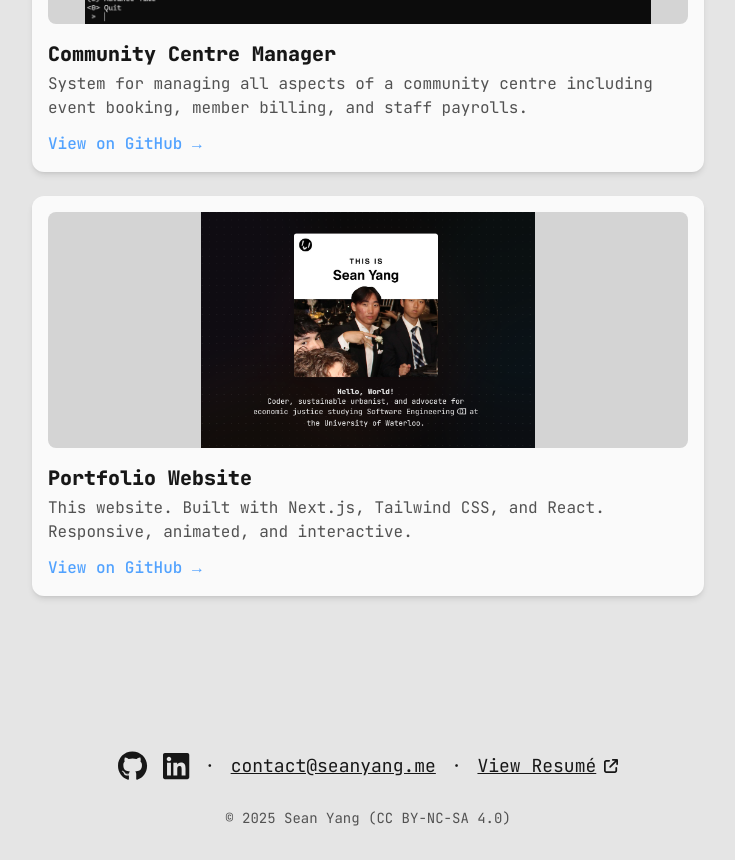
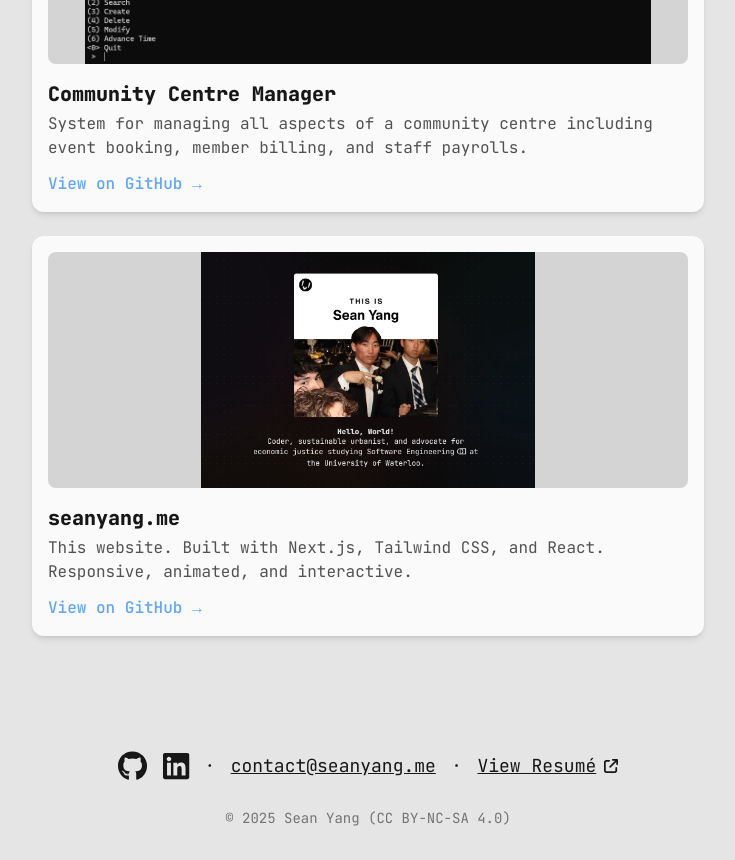
Before and after one commit to aicheye/seanyang.me, a Next.js app: page / in a window 1280 px wide. Shown: the part 2000-2860 px from the top of the page, without its empty margins (272-1007 px from the left). Built offline with nearby package versions, Linux system fonts and the light colour scheme.

Commit message:
many changes

```diff
--- a/app/animations.css
+++ b/app/animations.css
@@ -4,7 +4,6 @@
 }
 
 section,
-footer,
 .portfolio-card {
   opacity: 0;
   transform: translateY(40px);
--- /dev/null
+++ b/app/components/Footer.jsx
@@ -0,0 +1,41 @@
+"use client";
+
+import { faGithub, faLinkedin } from "@fortawesome/free-brands-svg-icons";
+import { faArrowUpRightFromSquare } from "@fortawesome/free-solid-svg-icons";
+import { FontAwesomeIcon } from "@fortawesome/react-fontawesome";
+
+export default function Footer() {
+  return (
+    <>
+      <footer className="mt-auto py-8 flex flex-col items-center gap-2 z-10">
+        <div className="flex lg:flex-row md:flex-row flex-col lg:gap-4 md:gap-4 gap-2 items-center mb-4" style={{ color: "var(--page-text)" }}>
+          <div className="flex lg:gap-4 md:gap-4 gap-2 items-center">
+            <span className="lg:text-3xl md:text-3xl text-2xl flex gap-2 lg:gap-4 md:gap-4 items-center">
+              <a href="https://github.com/aicheye/" aria-label="GitHub" target="_blank" rel="noopener noreferrer">
+                <FontAwesomeIcon icon={faGithub} />
+              </a>
+              <a href="https://www.linkedin.com/in/syang07/" aria-label="LinkedIn" target="_blank" rel="noopener noreferrer">
+                <FontAwesomeIcon icon={faLinkedin} />
+              </a>
+            </span>
+            <span>·</span>
+            <a href="mailto:contact@seanyang.me" aria-label="Email" className="lg:text-lg md:text-lg text-md underline" target="_blank" rel="noopener noreferrer">
+              contact@seanyang.me
+            </a>
+          </div>
+          <span className="hidden lg:block md:block">·</span>
+          <a href="/resume.pdf" target="_blank" rel="noopener noreferrer" className="underline lg:text-lg md:text-lg text-md flex items-center gap-2">
+            View Resumé
+            <FontAwesomeIcon icon={faArrowUpRightFromSquare} className="text-sm" />
+          </a>
+        </div>
+        <div className="text-sm" style={{ color: "var(--muted-text)" }}>
+          © {new Date().getFullYear()} Sean Yang{" "}
+          <a href="https://creativecommons.org/licenses/by-nc-sa/4.0/" target="_blank" rel="noopener noreferrer">
+            (CC BY-NC-SA 4.0)
+          </a>
+        </div>
+      </footer>
+    </>
+  );
+}
--- a/app/components/Tooltip.jsx
+++ b/app/components/Tooltip.jsx
@@ -3,11 +3,14 @@ export default function Tooltip({ isLightMode, tooltipVisible, tooltipPosition,
     tooltipVisible && (
       <>
         <div
-          className={`fixed pointer-events-none px-2 py-1 text-sm rounded-lg shadow-lg transition-opacity duration-200 ${isLightMode ? "bg-white text-neutral-800 border border-neutral-200" : "bg-neutral-800 text-white border border-neutral-700"}`}
+          className="fixed pointer-events-none px-2 py-1 text-sm rounded-lg shadow-lg transition-opacity duration-200 border"
           style={{
             left: tooltipPosition.x,
             top: tooltipPosition.y,
             zIndex: 10000,
+            backgroundColor: "var(--tooltip-bg)",
+            color: "var(--tooltip-text)",
+            borderColor: "var(--tooltip-border)",
           }}
         >
           {text}
--- a/app/globals.css
+++ b/app/globals.css
@@ -2,12 +2,67 @@
 @import "tailwindcss";
 
 :root {
-  --bg-color: bg-neutral-950;
-  --fg-color: text-neutral-200;
-  background-color: var(--bg-color);
-  color: var(--fg-color);
+  --blob-purple: rgba(168, 85, 247, 0.06);
+  --blob-blue: rgba(59, 130, 246, 0.06);
+  --blob-cyan: rgba(34, 211, 238, 0.06);
+  --blob-orange: rgba(249, 115, 22, 0.06);
+  --blob-red: rgba(239, 68, 68, 0.06);
+
+  --dot-color: #555;
+
+  --tooltip-bg: rgb(38, 38, 38);
+  --tooltip-text: rgb(255, 255, 255);
+  --tooltip-border: rgb(64, 64, 64);
+  --theme-button-bg: rgb(255, 255, 255);
+  --theme-button-text: rgb(38, 38, 38);
+  --theme-button-hover: rgb(245, 245, 245);
+  --theme-button-icon: rgb(38, 38, 38);
+
+  --page-bg: rgb(10, 10, 10);
+  --page-text: rgb(229, 229, 229);
+  --heading-text: rgb(229, 229, 229);
+  --subtext: rgb(163, 163, 163);
+  --muted-text: rgb(115, 115, 115);
+  --card-bg: rgb(23, 23, 23);
+  --card-image-bg: rgb(38, 38, 38);
+  --hero-image-bg: rgb(38, 38, 38);
+  --link-color: rgb(96, 165, 250);
+  --accent-color: rgb(96, 165, 250);
+  --scroll-indicator: rgb(255, 255, 255);
+
+  background-color: var(--page-bg);
   font-family: "JetBrains Mono", "Courier New", monospace;
   font-optical-sizing: auto;
   font-weight: 400;
   font-style: normal;
 }
+
+[data-theme="light"] {
+  --blob-purple: rgba(196, 181, 253, 0.4);
+  --blob-blue: rgba(147, 197, 253, 0.4);
+  --blob-cyan: rgba(165, 243, 252, 0.4);
+  --blob-orange: rgba(254, 215, 170, 0.4);
+  --blob-red: rgba(252, 165, 165, 0.4);
+
+  --dot-color: #333;
+
+  --tooltip-bg: rgb(255, 255, 255);
+  --tooltip-text: rgb(38, 38, 38);
+  --tooltip-border: rgb(229, 229, 229);
+  --theme-button-bg: rgb(38, 38, 38);
+  --theme-button-text: rgb(251, 191, 36);
+  --theme-button-hover: rgb(64, 64, 64);
+  --theme-button-icon: rgb(251, 191, 36);
+
+  --page-bg: rgb(229, 229, 229);
+  --page-text: rgb(23, 23, 23);
+  --heading-text: rgb(17, 24, 39);
+  --subtext: rgb(82, 82, 82);
+  --muted-text: rgb(115, 115, 115);
+  --card-bg: rgb(250, 250, 250);
+  --card-image-bg: rgb(212, 212, 212);
+  --hero-image-bg: rgb(38, 38, 38);
+  --link-color: rgb(96, 165, 250);
+  --accent-color: rgb(96, 165, 250);
+  --scroll-indicator: rgb(38, 38, 38);
+}
--- a/app/layout.jsx
+++ b/app/layout.jsx
@@ -3,12 +3,17 @@ import "./globals.css";
 export const metadata = {
   title: "Sean Yang",
   description: "Sean Yang's personal website",
+  authors: "Sean Yang",
+};
+
+export const viewport = {
+  themeColor: "var(--page-bg)",
 };
 
 export default function RootLayout({ children }) {
   return (
-    <html lang="en">
-      <body className={`antialiased`}>{children}</body>
+    <html lang="en" className="antialiased scroll-smooth">
+      <body>{children}</body>
     </html>
   );
 }
--- a/app/page.jsx
+++ b/app/page.jsx
@@ -1,15 +1,14 @@
 "use client";
 
-import { faGithub, faLinkedin } from "@fortawesome/free-brands-svg-icons";
-import { faArrowUpRightFromSquare } from "@fortawesome/free-solid-svg-icons";
-import { FontAwesomeIcon } from "@fortawesome/react-fontawesome";
 import Image from "next/image";
+import Link from "next/link";
 import React, { useEffect, useRef, useState } from "react";
 import portfolio from "../public/portfolio/portfolio";
 import "./animations.css";
 import Background from "./components/Background.jsx";
+import Footer from "./components/Footer.jsx";
 import ThemeButton from "./components/ThemeButton.jsx";
-import Tooltip from "./components/Tooltip";
+import Tooltip from "./components/Tooltip.jsx";
 
 function useScrollAnimation() {
   const refs = useRef([]);
@@ -116,25 +115,30 @@ export default function Home() {
   }, [isLightMode]);
 
   React.useEffect(() => {
-    setIsLightMode(window.matchMedia("(prefers-color-scheme: light)").matches);
-    const mediaQueryList = window != null && window.matchMedia("(prefers-color-scheme: light)");
-    mediaQueryList.addEventListener("change", handleThemeChange);
+    const mediaQuery = window.matchMedia("(prefers-color-scheme: light)");
+    setIsLightMode(mediaQuery.matches);
+
+    const handleThemeChange = (event) => {
+      setIsLightMode(event.matches);
+    };
+
+    mediaQuery.addEventListener("change", handleThemeChange);
+    return () => mediaQuery.removeEventListener("change", handleThemeChange);
   }, []);
 
-  const handleThemeChange = (event) => {
-    if (event.matches) {
-      setIsLightMode(true);
-      document.documentElement.style.setProperty("--bg-color", "bg-neutral-950");
-      document.documentElement.style.setProperty("--fg-color", "text-neutral-200");
-    } else {
-      setIsLightMode(false);
-      document.documentElement.style.setProperty("--bg-color", "bg-neutral-200");
-      document.documentElement.style.setProperty("--fg-color", "text-neutral-900");
-    }
-  };
+  // Update data-theme attribute when theme changes
+  useEffect(() => {
+    document.documentElement.setAttribute("data-theme", isLightMode ? "light" : "dark");
+  }, [isLightMode]);
 
   return (
-    <div className={`relative flex flex-col min-h-screen overflow-hidden transition-colors duration-500 ${isLightMode ? "bg-neutral-200 text-neutral-900" : "bg-neutral-950 text-neutral-200"}`}>
+    <div
+      className="relative flex flex-col min-h-screen overflow-hidden transition-colors duration-500"
+      style={{
+        backgroundColor: "var(--page-bg)",
+        color: "var(--page-text)",
+      }}
+    >
       <Background isLightMode={isLightMode} />
 
       {/* Hero Section */}
@@ -147,8 +151,9 @@ export default function Home() {
       >
         <a href="https://open.spotify.com/playlist/2B34ID9SWdE8WcEeh4q4mX" target="_blank" rel="noopener noreferrer" className="block transition-transform duration-300 hover:scale-103" onMouseEnter={handleMouseEnterSpot} onMouseLeave={handleMouseLeave} onMouseMove={handleMouseMove}>
           <div
-            className={`relative lg:w-[50vh] lg:h-[50vh] md:w-[50vh] md:h-[50vh] w-[90vw] h-[90vw] bg-neutral-800 rounded-lg overflow-hidden flex items-center justify-center transition-transform duration-1000`}
+            className="relative lg:w-[50vh] lg:h-[50vh] md:w-[50vh] md:h-[50vh] w-[90vw] h-[90vw] rounded-lg overflow-hidden flex items-center justify-center transition-transform duration-1000"
             style={{
+              backgroundColor: "var(--hero-image-bg)",
               boxShadow: "0 8px 32px rgba(0,0,0,0.08)",
               transform: zoomed ? "scale(1)" : "scale(0.7)",
             }}
@@ -156,7 +161,7 @@ export default function Home() {
             <Image src="/hero.png" alt="Profile" fill style={{ objectFit: "cover" }} sizes="(max-width: 768px) 90vw, 50vh" priority={true} />
           </div>
         </a>
-        <div className={`max-w-3xl text-center lg:text-2xl md:text-2xl text-lg ml-8 mr-8 ${isLightMode ? "text-neutral-900" : "text-neutral-200"}`}>
+        <div className="max-w-3xl text-center lg:text-2xl md:text-2xl text-lg ml-8 mr-8" style={{ color: "var(--page-text)" }}>
           <p style={{ fontWeight: 800 }}>Hello, World!</p>
           <p>
             Coder,{" "}
@@ -181,31 +186,39 @@ export default function Home() {
 
         {/* Scroll Down Indicator */}
         {!hasScrolled && (
-          <div className="absolute left-1/2 -translate-x-1/2 bottom-8 flex flex-col items-center animate-bounce z-10 select-none pointer-events-none">
-            <svg width="32" height="32" viewBox="0 0 24 24" fill="none" stroke="currentColor" strokeWidth="2" strokeLinecap="round" strokeLinejoin="round" className={`opacity-80 drop-shadow-lg ${isLightMode ? "text-neutral-800" : "text-white"}`}>
+          <Link href="#projects" className="absolute left-1/2 -translate-x-1/2 bottom-8 flex flex-col items-center animate-bounce z-10 select-none">
+            <svg width="32" height="32" viewBox="0 0 24 24" fill="none" stroke="currentColor" strokeWidth="2" strokeLinecap="round" strokeLinejoin="round" className="opacity-80 drop-shadow-lg" style={{ color: "var(--scroll-indicator)" }}>
               <polyline points="6 9 12 15 18 9" />
             </svg>
-            <span className={`mt-1 text-sm ${isLightMode ? "text-neutral-600" : "text-neutral-300"}`}>Scroll to see projects</span>
-          </div>
+            <span className="mt-1 text-sm" style={{ color: "var(--subtext)" }}>
+              Scroll to see projects
+            </span>
+          </Link>
         )}
       </section>
 
       {/* Portfolio Section */}
-      <section ref={(el) => (sectionRefs.current[1] = el)} className="py-10 px-8 sm:px-16 md:px-32 lg:px-48 opacity-0 transition-all duration-700 lg:mb-[10vh] z-10">
-        <h2 className={`lg:text-3xl md:text-3xl text-2xl font-bold lg:mb-12 md:mb-12 mb-8 text-center ${isLightMode ? "text-gray-900" : "text-neutral-200"}`}>Projects</h2>
+      <section id="projects" ref={(el) => (sectionRefs.current[1] = el)} className="pt-20 px-8 sm:px-16 md:px-32 lg:px-48 opacity-0 transition-all duration-700 lg:mb-[10vh] z-10">
+        <h2 className="lg:text-3xl md:text-3xl text-2xl font-bold lg:mb-12 md:mb-12 mb-8 text-center" style={{ color: "var(--heading-text)" }}>
+          Projects
+        </h2>
         <div className="flex flex-wrap gap-6 justify-center">
           {portfolio.map((project, idx) => (
-            <a key={project.title} href={project.github} target="_blank" rel="noopener noreferrer" ref={(el) => (sectionRefs.current[2 + idx] = el)} className={`min-w-xs max-w-2xl w-auto rounded-xl shadow-md p-4 lg:h-[400px] md:h-[400px] h-[400px] hover:scale-[1.03] hover:shadow-lg opacity-0 transition-all duration-700 ${isLightMode ? "bg-neutral-50" : "bg-neutral-900"}`}>
+            <a key={project.title} href={project.github} target="_blank" rel="noopener noreferrer" ref={(el) => (sectionRefs.current[2 + idx] = el)} className="min-w-xs max-w-2xl w-auto rounded-xl shadow-md p-4 lg:h-[400px] md:h-[400px] h-[400px] hover:scale-[1.03] hover:shadow-lg opacity-0 transition-all duration-700" style={{ backgroundColor: "var(--card-bg)" }}>
               <div className="flex flex-col h-full">
-                <div className={`relative w-full h-full mb-4 rounded-lg ${isLightMode ? "bg-neutral-300" : "bg-neutral-800"}`}>
+                <div className="relative w-full h-full mb-4 rounded-lg" style={{ backgroundColor: "var(--card-image-bg)" }}>
                   <Image src={project.thumbnail} alt={project.title + " thumbnail"} fill style={{ objectFit: "contain" }} sizes="(max-width: 768px) calc(100vw - 64px), (max-width: 1024px) calc(50vw - 64px), 400px" />
                 </div>
                 <div className="flex flex-col h-auto">
-                  <h3 className={`lg:text-xl md:text-xl text-lg mb-1 ${isLightMode ? "text-neutral-900" : "text-neutral-200"}`} style={{ fontWeight: 800 }}>
+                  <h3 className="lg:text-xl md:text-xl text-lg mb-1" style={{ fontWeight: 800, color: "var(--page-text)" }}>
                     {project.title}
                   </h3>
-                  <p className={`mb-3 text-md ${isLightMode ? "text-neutral-600" : "text-neutral-400"}`}>{project.description}</p>
-                  <span className="text-blue-400 font-medium text-md">View on GitHub →</span>
+                  <p className="mb-3 text-md" style={{ color: "var(--subtext)" }}>
+                    {project.description}
+                  </p>
+                  <span className="font-medium text-md" style={{ color: "var(--accent-color)" }}>
+                    View on GitHub →
+                  </span>
                 </div>
               </div>
             </a>
@@ -213,36 +226,7 @@ export default function Home() {
         </div>
       </section>
 
-      {/* Footer */}
-      <footer ref={(el) => (sectionRefs.current[portfolio.length + 2] = el)} className="mt-auto py-8 flex flex-col items-center gap-2 opacity-0 transition-all duration-700 z-10">
-        <div className={`flex lg:flex-row md:flex-row flex-col lg:gap-4 md:gap-4 gap-2 items-center mb-4 ${isLightMode ? "text-neutral-900" : "text-neutral-200"}`}>
-          <div className="flex lg:gap-4 md:gap-4 gap-2 items-center">
-            <span className="lg:text-3xl md:text-3xl text-2xl flex gap-2 lg:gap-4 md:gap-4 items-center">
-              <a href="https://github.com/aicheye/" aria-label="GitHub" target="_blank" rel="noopener noreferrer">
-                <FontAwesomeIcon icon={faGithub} />
-              </a>
-              <a href="https://www.linkedin.com/in/syang07/" aria-label="LinkedIn" target="_blank" rel="noopener noreferrer">
-                <FontAwesomeIcon icon={faLinkedin} />
-              </a>
-            </span>
-            <span>·</span>
-            <a href="mailto:contact@seanyang.me" aria-label="Email" className="lg:text-lg md:text-lg text-md underline" target="_blank" rel="noopener noreferrer">
-              contact@seanyang.me
-            </a>
-          </div>
-          <span className="hidden lg:block md:block">·</span>
-          <a href="/resume.pdf" target="_blank" rel="noopener noreferrer" className="underline lg:text-lg md:text-lg text-md flex items-center gap-2">
-            View Resumé
-            <FontAwesomeIcon icon={faArrowUpRightFromSquare} className="text-sm" />
-          </a>
-        </div>
-        <div className={`text-sm ${isLightMode ? "text-neutral-600" : "text-neutral-400"}`}>
-          © {new Date().getFullYear()} Sean Yang{" "}
-          <a href="https://creativecommons.org/licenses/by-nc-sa/4.0/" target="_blank" rel="noopener noreferrer">
-            (CC BY-NC-SA 4.0)
-          </a>
-        </div>
-      </footer>
+      <Footer />
 
       <Tooltip isLightMode={isLightMode} tooltipVisible={tooltipVisible} tooltipPosition={tooltipPosition} text={tooltipText} />
 
--- a/package.json
+++ b/package.json
@@ -20,6 +20,8 @@
   "devDependencies": {
     "@eslint/eslintrc": "^3",
     "@tailwindcss/postcss": "^4",
+    "@types/node": "24.0.12",
+    "@types/react": "19.1.8",
     "eslint": "^9",
     "eslint-config-next": "15.3.5",
     "tailwindcss": "^4"
--- a/public/portfolio/portfolio.js
+++ b/public/portfolio/portfolio.js
@@ -18,7 +18,7 @@ const portfolio = [
     thumbnail: "/portfolio/community-centre.png",
   },
   {
-    title: "Portfolio Website",
+    title: "seanyang.me",
     description: "This website. Built with Next.js, Tailwind CSS, and React. Responsive, animated, and interactive.",
     github: "https://github.com/aicheye/seanyang.me",
     thumbnail: "/portfolio/portfolio.png",
```
Also changed, not shown: app/components/Background.jsx (+15 -5 lines), app/components/ThemeButton.jsx (+15 -1 lines), tsconfig.json (added, +35 -0 lines), 1 other file (tests, documents, lock files or other folders).
